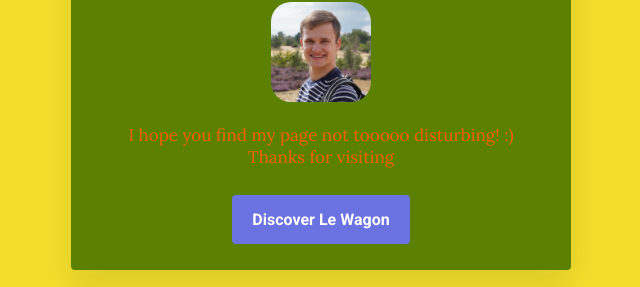
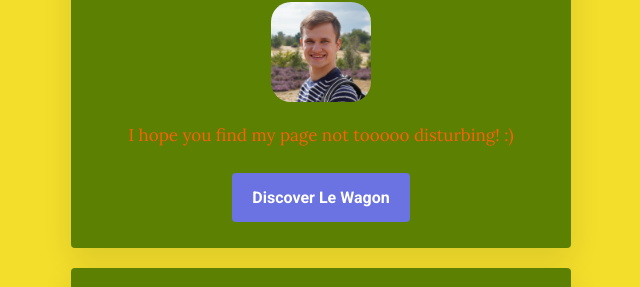
Before and after one commit to Sarowa158/profile, a plain HTML site: page index.html in a window 1280 px wide. Shown: the part 317-604 px from the top of the page, without its empty margins (319-959 px from the left). Drawn offline with Linux system fonts and the light colour scheme.

Commit message:
my profile page

```diff
--- a/index.html
+++ b/index.html
@@ -24,7 +24,7 @@
       <h1>Hello, I'm Benedikt! </h1>
       <img src="images/DSC00968.JPG" class="img-circle" width="100px" alt="Boris Paillard">
       <p>
-        I hope you find my page not tooooo disturbing! :) Thanks for visiting
+        I hope you find my page not tooooo disturbing! :)
       </p>
       <a href="#" class="btn-blue">Discover Le Wagon</a>
     </div>
```
